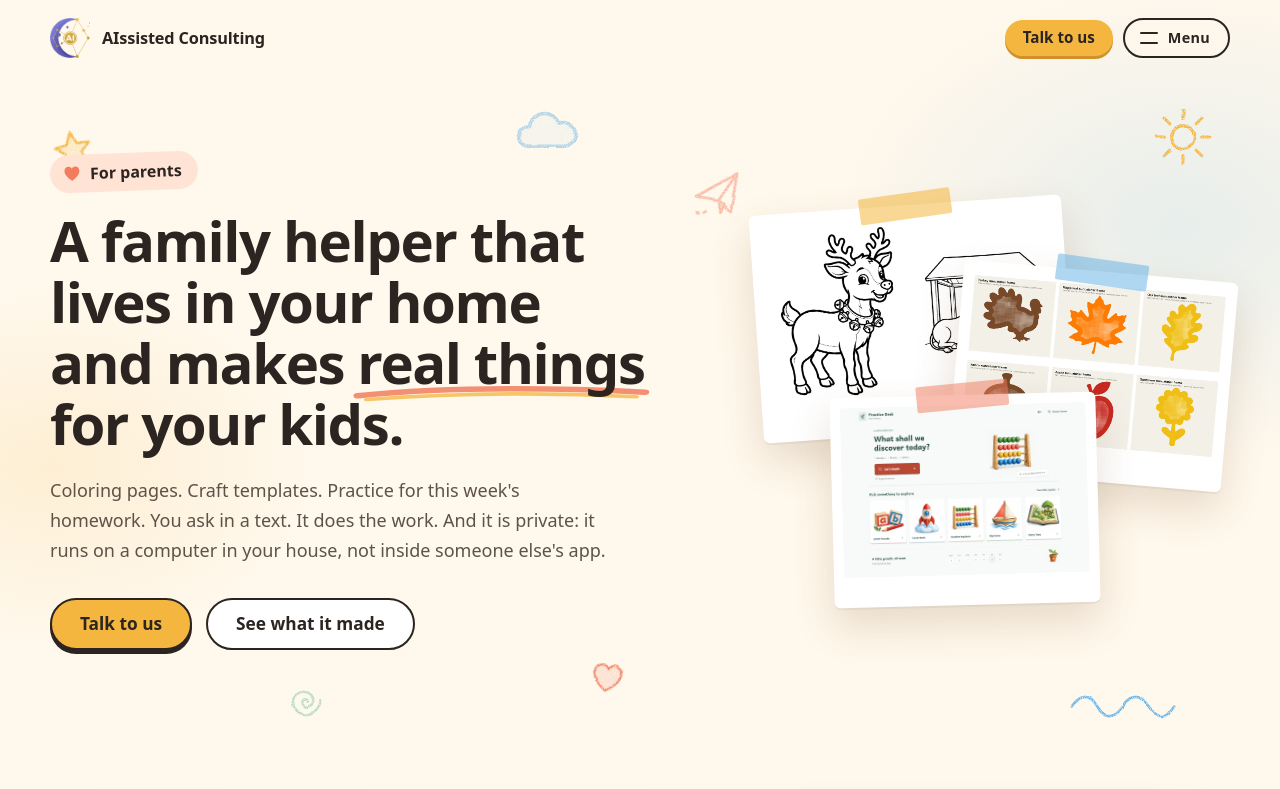
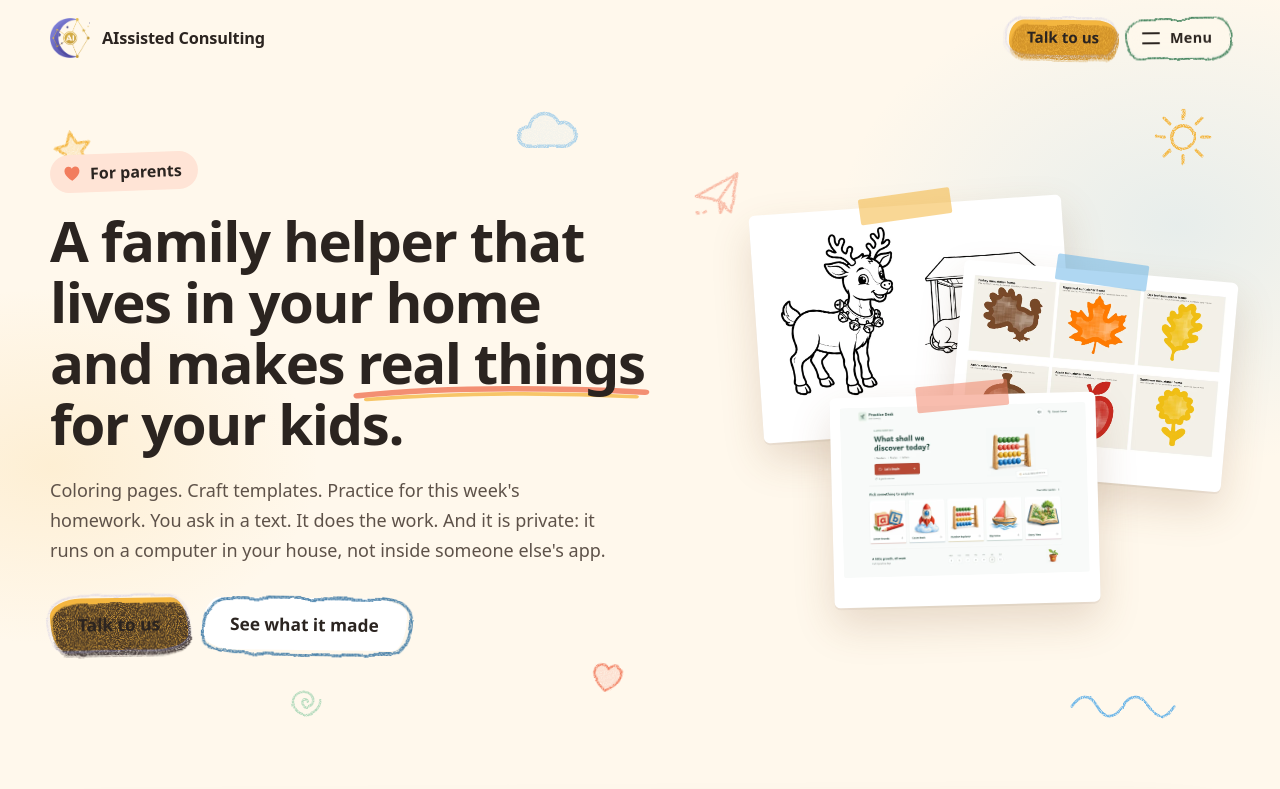
Before and after one commit to ChristFollower873461/aissisted-website, a website: page for-parents/index.html in a window 1280 px wide. Shown: the top 789 px of the page. Drawn offline with Linux system fonts and the light colour scheme.

Commit message:
For parents: crayon-drawn buttons, each one different

```diff
--- a/assets/parents/parents.css
+++ b/assets/parents/parents.css
@@ -204,14 +204,82 @@ body[data-page="for-parents"] .menu-tag {
   color: var(--ink-warm) !important;
   transition: transform 0.2s ease, box-shadow 0.2s ease, background 0.2s ease;
 }
-.pill-marigold { background: var(--marigold); box-shadow: 0 4px 0 var(--ink-warm); }
-.pill-coral { background: var(--coral); box-shadow: 0 4px 0 var(--ink-warm); }
+.pill-marigold { background: var(--marigold); }
+.pill-coral { background: var(--coral); }
 .pill-outline { background: #fff; }
 .pill-big { min-height: 60px; padding: 16px 34px; font-size: 1.2rem; }
 @media (hover: hover) and (prefers-reduced-motion: no-preference) {
-  .pill:hover { transform: translateY(-2px); }
-  .pill-marigold:hover, .pill-coral:hover { box-shadow: 0 6px 0 var(--ink-warm); }
+  .pill:hover { transform: translateY(-2px) rotate(var(--tilt, 0deg)); }
+  .pill:hover::after { translate: 1px 2px; }
   .pill-outline:hover { background: var(--paper-2); }
+}
+
+/* Crayon buttons: same trick as the cards. The fill has one wobbly shape (--r); a roughened
+   crayon line (::before) and a scribbled offset shadow (::after) sit around it, so only the
+   decoration is filtered and the label stays crisp. Every button gets its own shape, line
+   color, tilt and roughness. */
+.pill, body[data-page="for-parents"] .btn-gold, body[data-page="for-parents"] .menu-btn {
+  position: relative;
+  isolation: isolate;
+  border: 0;
+  border-radius: var(--r);
+  rotate: var(--tilt, 0deg);
+  --r: 40px 22px 44px 18px / 22px 40px 18px 44px;
+  --r2: 34px 28px 40px 22px / 28px 36px 24px 40px;
+}
+body[data-page="for-parents"] .btn-gold, body[data-page="for-parents"] .btn-gold:hover { box-shadow: none; }
+.pill::before, body[data-page="for-parents"] .btn-gold::before, body[data-page="for-parents"] .menu-btn::before {
+  content: "";
+  position: absolute;
+  inset: var(--in, -3px -2px -2px -4px);
+  border: var(--lw, 2.6px) solid var(--line, var(--ink-warm));
+  border-radius: var(--r2);
+  filter: var(--rough, url(#fp-rough-a));
+  pointer-events: none;
+}
+.pill-marigold::after, .pill-coral::after, body[data-page="for-parents"] .btn-gold::after {
+  content: "";
+  position: absolute;
+  inset: 5px -3px -5px 3px;
+  z-index: -1;
+  border-radius: var(--r);
+  background: var(--shade, rgba(43, 36, 32, 0.8));
+  filter: url(#fp-rough-b);
+  transition: translate 0.2s ease;
+  pointer-events: none;
+}
+.pill-marigold { --tilt: -0.8deg; --rough: url(#fp-rough-a); }
+.pill-outline {
+  --r: 22px 44px 18px 40px / 40px 20px 44px 22px;
+  --r2: 28px 38px 22px 46px / 36px 26px 40px 18px;
+  --line: rgba(41, 110, 158, 0.85);
+  --rough: url(#fp-rough-c);
+  --lw: 3px;
+  --in: -2px -4px -4px -2px;
+  --tilt: 0.7deg;
+}
+.pill-coral {
+  --r: 50px 26px 56px 20px / 30px 52px 22px 56px;
+  --r2: 44px 34px 50px 28px / 36px 46px 30px 52px;
+  --line: rgba(84, 38, 22, 0.9);
+  --rough: url(#fp-rough-c);
+  --lw: 3px;
+  --shade: rgba(168, 64, 31, 0.75);
+  --tilt: -0.5deg;
+}
+body[data-page="for-parents"] .btn-gold {
+  --r: 26px 38px 22px 34px / 34px 24px 38px 22px;
+  --r2: 30px 32px 28px 40px / 28px 30px 34px 26px;
+  --rough: url(#fp-rough-b);
+  --shade: rgba(208, 145, 42, 0.95);
+  --tilt: 0.6deg;
+}
+body[data-page="for-parents"] .menu-btn {
+  --r: 30px 20px 34px 24px / 22px 32px 20px 30px;
+  --r2: 26px 26px 30px 20px / 26px 28px 24px 34px;
+  --line: rgba(54, 122, 82, 0.9);
+  --rough: url(#fp-rough-c);
+  --tilt: -0.6deg;
 }
 
 .fp-section { position: relative; padding: clamp(72px, 9vw, 120px) 0; scroll-margin-top: 72px; }
--- a/for-parents/index.html
+++ b/for-parents/index.html
@@ -19,7 +19,7 @@
     <meta name="twitter:description" content="A private AI helper in your own home that makes real things for your kids.">
     <meta name="twitter:image" content="https://aissistedconsulting.com/assets/social-logo-20260713.jpg">
     <link rel="stylesheet" href="/assets/site/site.css?v=20260907">
-    <link rel="stylesheet" href="/assets/parents/parents.css?v=20261103b">
+    <link rel="stylesheet" href="/assets/parents/parents.css?v=20261105a">
     <script type="application/ld+json">
     {
           "@context": "https://schema.org",
```
